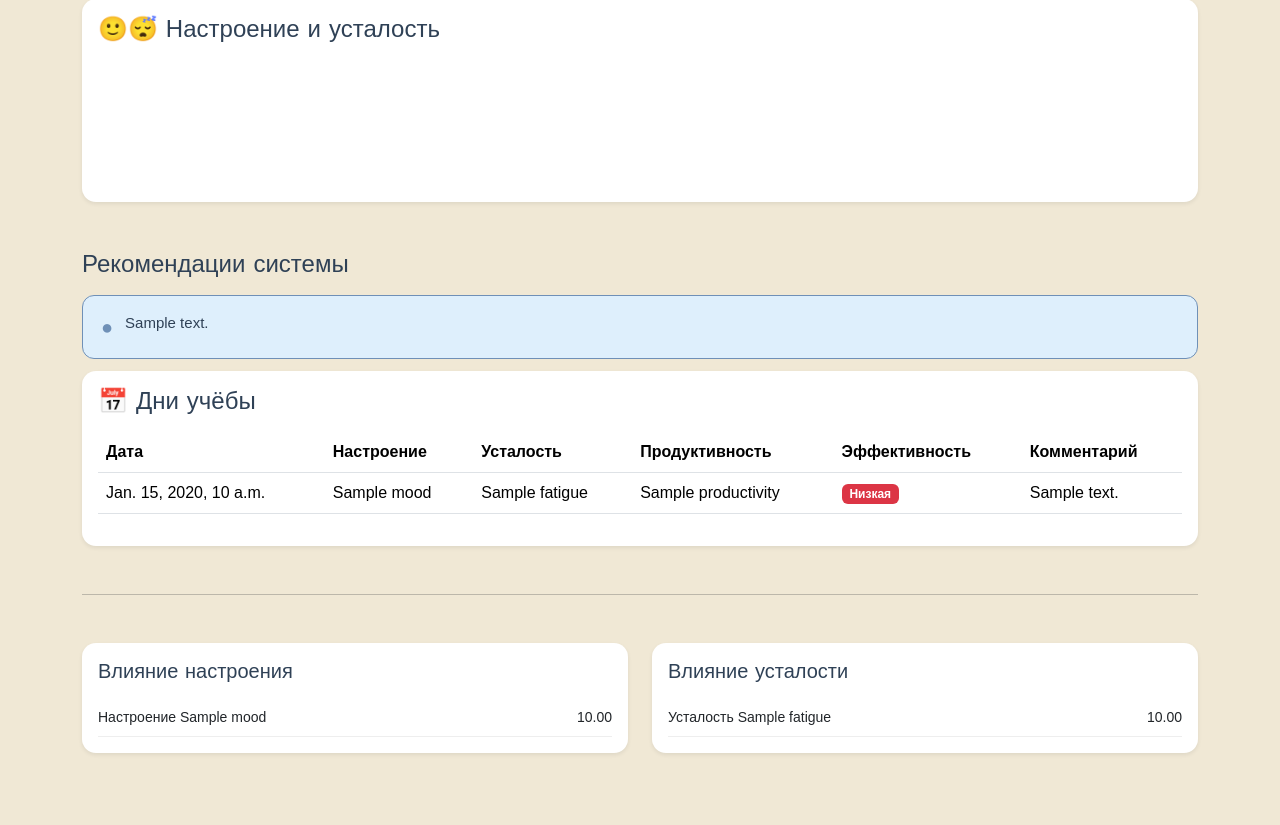
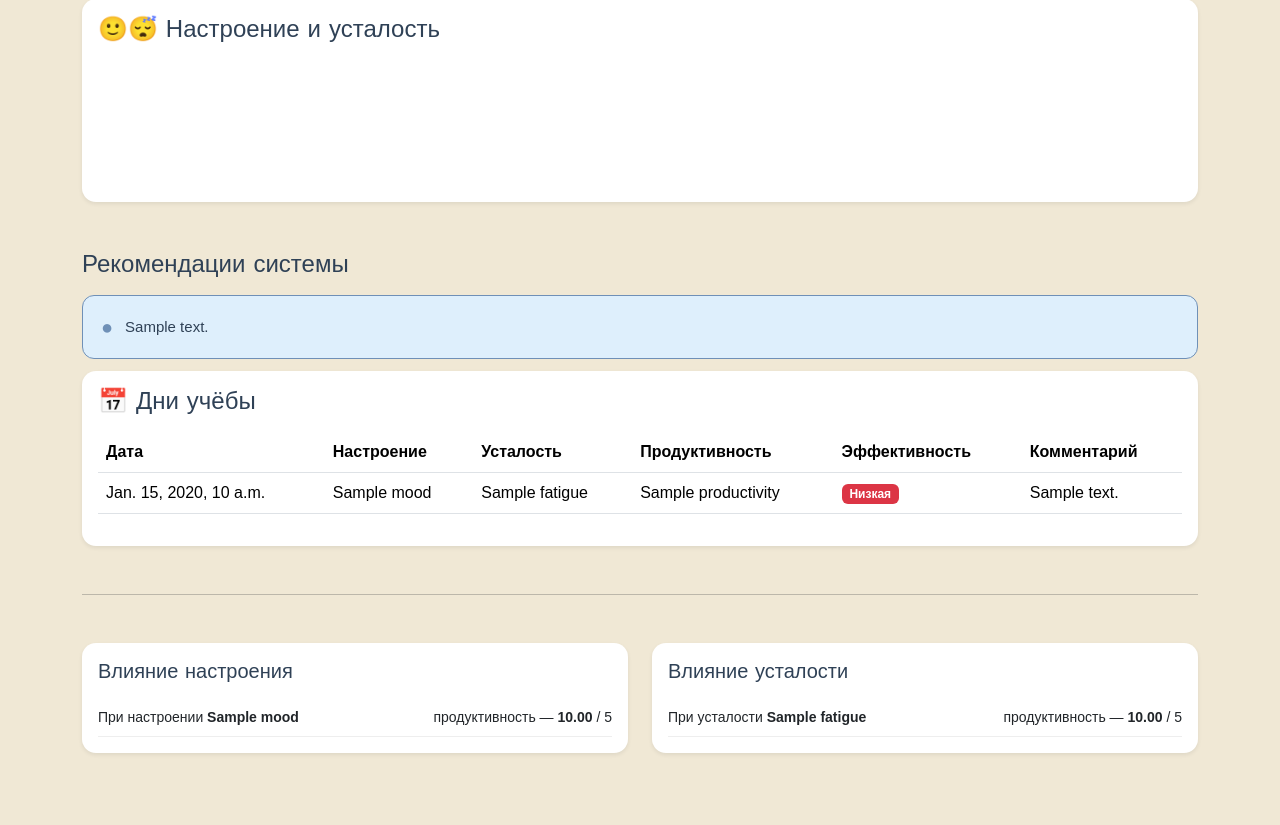
Before and after one commit to CharosKarabaeva/study-effectiveness-monitor, a Django app: template tracker/templates/tracker/study_days_list.html in a window 1280 px wide. Shown: the part 962-1787 px from the top of the page. Run offline with Django 5.2, Linux system fonts and the light colour scheme; the template is opened without the code that fills it: most values are stand-ins (such as "Sample title", 1, 10 or a date in 2020).

Commit message:
Исправила интерфейс рекомендаций и применила фильтр дат к графикам

```diff
--- a/tracker/templates/tracker/study_days_list.html
+++ b/tracker/templates/tracker/study_days_list.html
@@ -66,7 +66,7 @@
         margin-bottom: 12px;
         display: flex;
         gap: 12px;
-        align-items: flex-start;
+        align-items: center;
         }
 
         .recommendation-icon {
@@ -273,8 +273,13 @@
 
                     {% for item in mood_stats %}
                         <div class="stat-line">
-                            <span>Настроение {{ item.mood }}</span>
-                            <span>{{ item.avg_productivity|floatformat:2 }}</span>
+                            <span>
+                                При настроении <strong>{{ item.mood }}</strong>
+                            </span>
+                            <span>
+                                продуктивность —
+                                <strong>{{ item.avg_productivity|floatformat:2 }}</strong> / 5
+                            </span>
                         </div>
                     {% endfor %}
                 </div>
@@ -288,8 +293,13 @@
 
                     {% for item in fatigue_stats %}
                         <div class="stat-line">
-                            <span>Усталость {{ item.fatigue }}</span>
-                            <span>{{ item.avg_productivity|floatformat:2 }}</span>
+                            <span>
+                                При усталости <strong>{{ item.fatigue }}</strong>
+                            </span>
+                            <span>
+                                продуктивность —
+                                <strong>{{ item.avg_productivity|floatformat:2 }}</strong> / 5
+                            </span>
                         </div>
                     {% endfor %}
                 </div>
@@ -298,12 +308,20 @@
     </div>
 </div>
 <script>
-fetch("{% url 'analytics_data' %}")
+const params = new URLSearchParams(window.location.search);
+
+fetch("{% url 'analytics_data' %}?" + params.toString())
     .then(response => response.json())
     .then(data => {
+
+        // ---------- ГРАФИК ПРОДУКТИВНОСТИ ----------
         const ctx = document.getElementById('productivityChart').getContext('2d');
 
-        new Chart(ctx, {
+        if (window.productivityChartInstance) {
+            window.productivityChartInstance.destroy();
+        }
+
+        window.productivityChartInstance = new Chart(ctx, {
             type: 'line',
             data: {
                 labels: data.dates,
@@ -315,7 +333,6 @@ fetch("{% url 'analytics_data' %}")
                     borderWidth: 4,
                     tension: 0.45,
                     fill: true,
-
                     pointRadius: 7,
                     pointHoverRadius: 9,
                     pointBackgroundColor: '#6F90B7',
@@ -327,41 +344,35 @@ fetch("{% url 'analytics_data' %}")
                 responsive: true,
                 plugins: {
                     legend: {
-                        display: true,
                         labels: {
                             color: '#2F4156',
-                            font: {
-                                size: 14,
-                                weight: 'bold'
-                            }
+                            font: { size: 14, weight: 'bold' }
                         }
                     }
                 },
                 scales: {
                     x: {
-                        ticks: {
-                            color: '#2F4156'
-                        },
-                        grid: {
-                            color: 'rgba(47, 65, 86, 0.08)'
-                        }
+                        ticks: { color: '#2F4156' },
+                        grid: { color: 'rgba(47, 65, 86, 0.08)' }
                     },
                     y: {
                         min: 0,
                         max: 5,
-                        ticks: {
-                            stepSize: 1,
-                            color: '#2F4156'
-                        },
-                        grid: {
-                            color: 'rgba(47, 65, 86, 0.08)'
-                        }
+                        ticks: { stepSize: 1, color: '#2F4156' },
+                        grid: { color: 'rgba(47, 65, 86, 0.08)' }
                     }
                 }
             }
         });
+
+        // ---------- ГРАФИК НАСТРОЕНИЯ И УСТАЛОСТИ ----------
         const ctx2 = document.getElementById('moodFatigueChart').getContext('2d');
-        new Chart(ctx2, {
+
+        if (window.moodFatigueChartInstance) {
+            window.moodFatigueChartInstance.destroy();
+        }
+
+        window.moodFatigueChartInstance = new Chart(ctx2, {
             type: 'line',
             data: {
                 labels: data.dates,
@@ -370,7 +381,7 @@ fetch("{% url 'analytics_data' %}")
                         label: 'Настроение',
                         data: data.mood,
                         borderColor: '#7FB77E',
-                        backgroundColor: 'rgba(127, 183, 126, 0.2)',
+                        backgroundColor: 'rgba(127, 183, 126, 0.25)',
                         borderWidth: 3,
                         tension: 0.4,
                         fill: true,
@@ -380,7 +391,7 @@ fetch("{% url 'analytics_data' %}")
                         label: 'Усталость',
                         data: data.fatigue,
                         borderColor: '#E36464',
-                        backgroundColor: 'rgba(227, 100, 100, 0.2)',
+                        backgroundColor: 'rgba(227, 100, 100, 0.25)',
                         borderWidth: 3,
                         tension: 0.4,
                         fill: true,
@@ -399,16 +410,11 @@ fetch("{% url 'analytics_data' %}")
                     }
                 },
                 scales: {
+                    x: { ticks: { color: '#2F4156' } },
                     y: {
                         min: 0,
                         max: 5,
-                        ticks: {
-                            stepSize: 1,
-                            color: '#2F4156'
-                        }
-                    },
-                    x: {
-                        ticks: { color: '#2F4156' }
+                        ticks: { stepSize: 1, color: '#2F4156' }
                     }
                 }
             }
```
